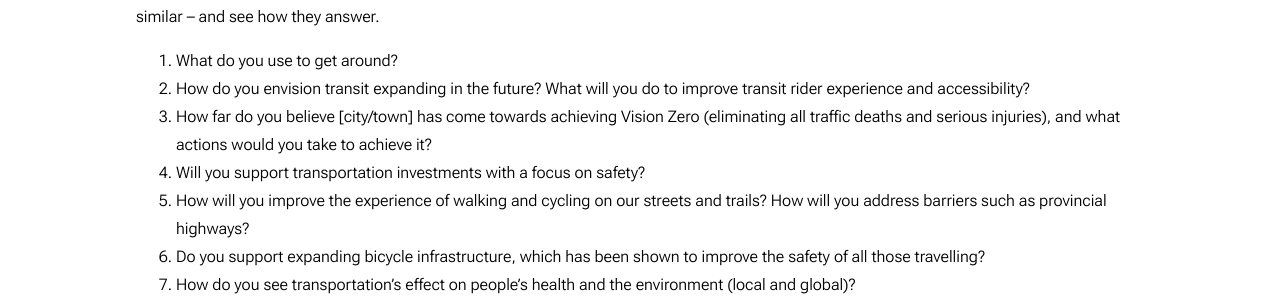
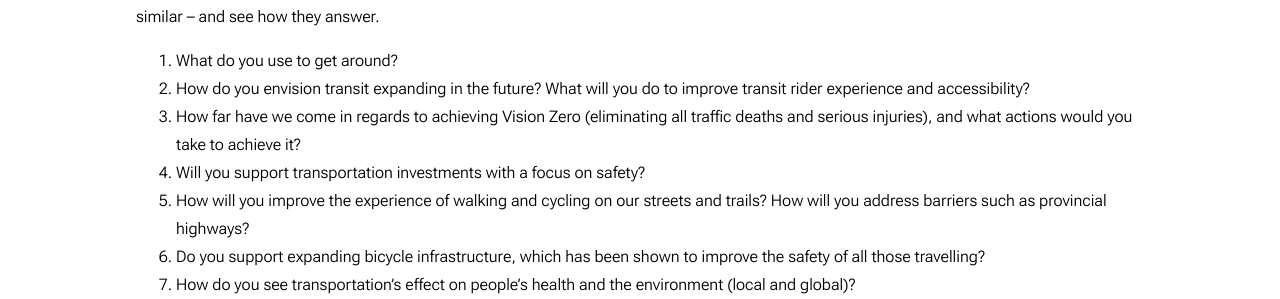
Before and after one commit to Safe-Streets-Halton/safe-streets-halton.github.io, a Jekyll site: the page built from elections/municipal-2026.md, in a window 1280 px wide. Shown: the part 867-1166 px from the top of the page. Built offline with Jekyll 4.4.1, drawn with Linux system fonts in a browser that asks for light colours.

Commit message:
Apply suggestion from @FutureProg

```diff
--- a/elections/municipal-2026.md
+++ b/elections/municipal-2026.md
@@ -32,7 +32,7 @@ We're asking every candidate the same set of questions. We encourage you to ask
 
 1. What do you use to get around?
 2. How do you envision transit expanding in the future? What will you do to improve transit rider experience and accessibility?
-3. How far do you believe [city/town] has come towards achieving Vision Zero (eliminating all traffic deaths and serious injuries), and what actions would you take to achieve it?
+3. How far have we come in regards to achieving Vision Zero (eliminating all traffic deaths and serious injuries), and what actions would you take to achieve it?
 5. Will you support transportation investments with a focus on safety?
 6. How will you improve the experience of walking and cycling on our streets and trails? How will you address barriers such as provincial highways?
 7. Do you support expanding bicycle infrastructure, which has been shown to improve the safety of all those travelling?
```
